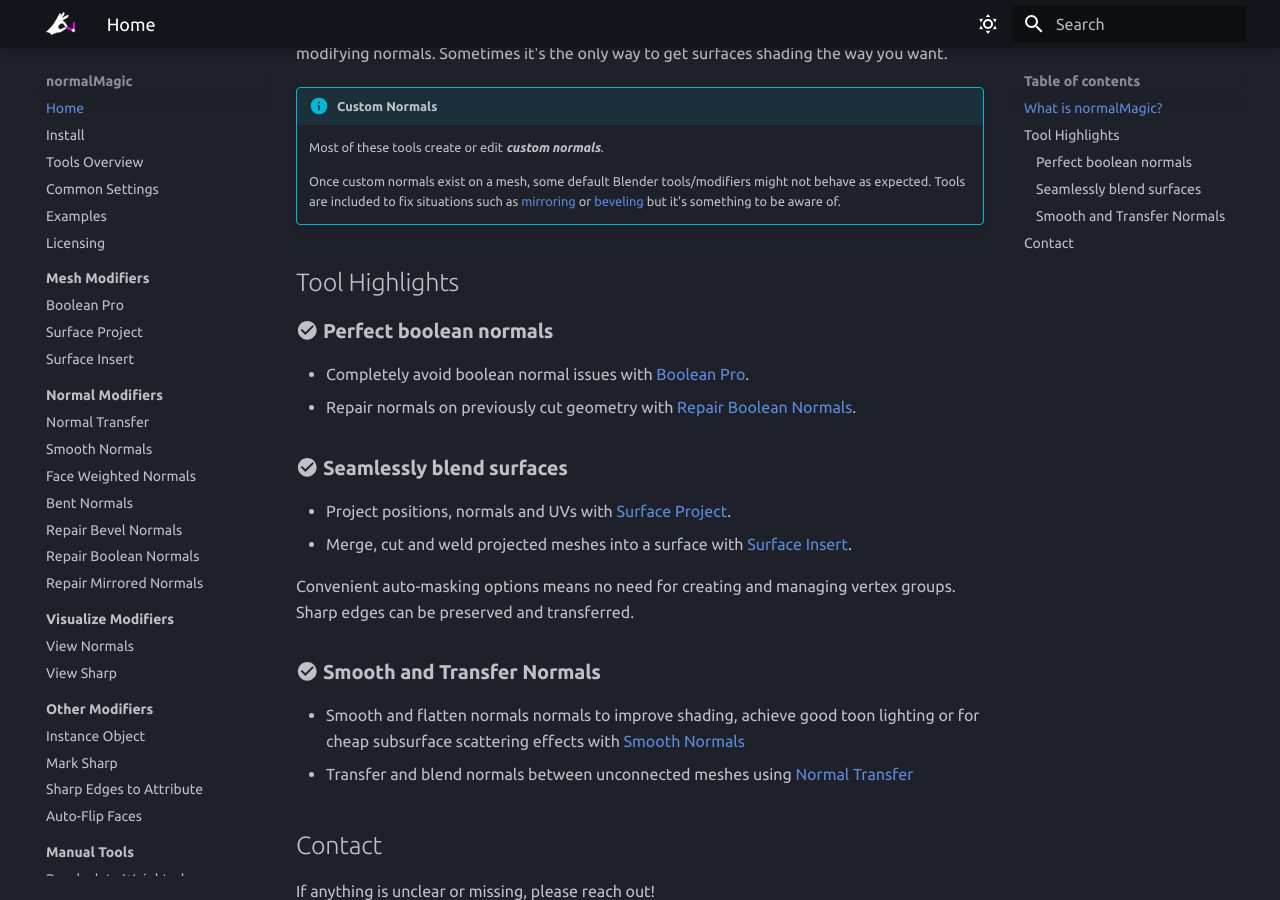
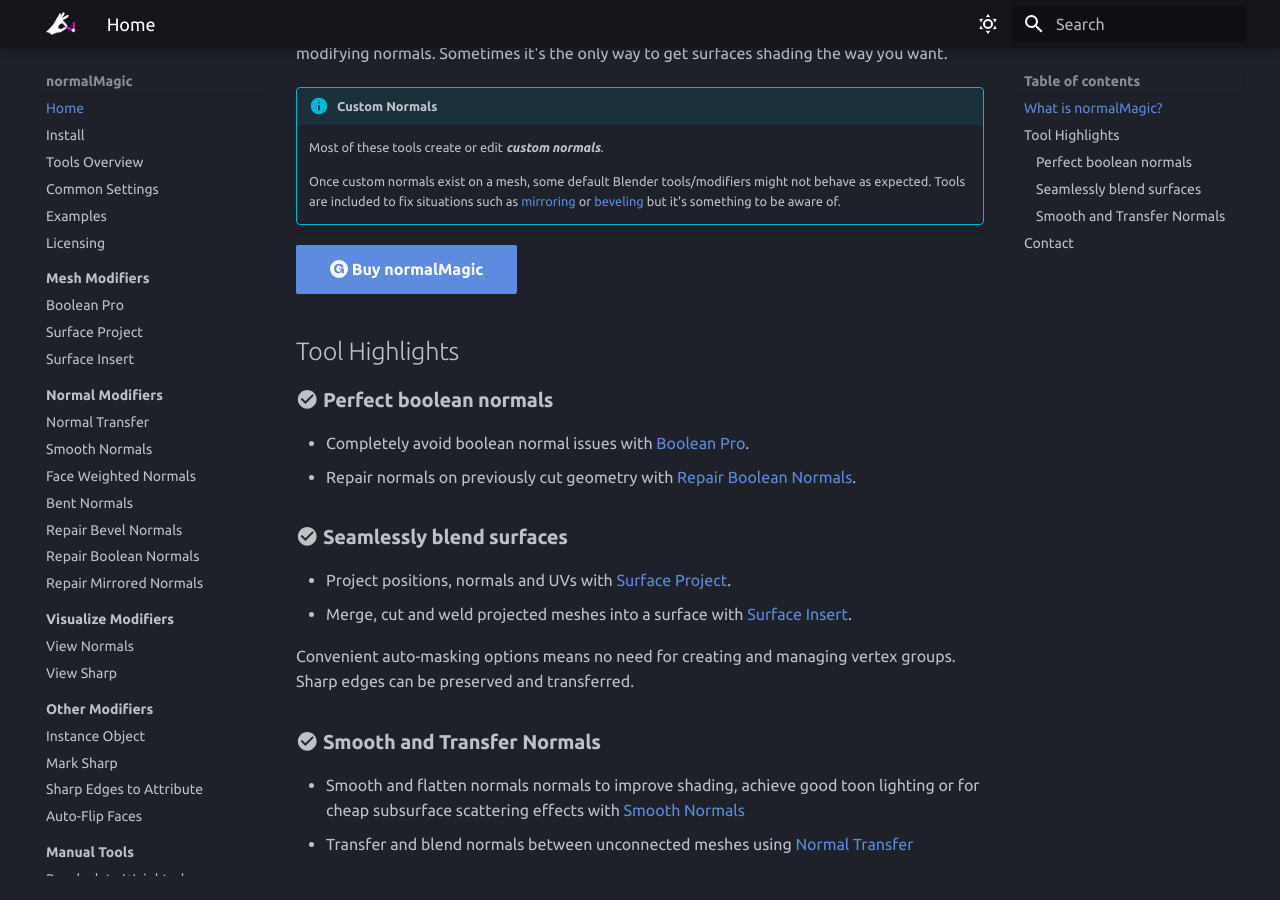
Before and after one commit to SpaghetMeNot/normalmagic, an MkDocs documentation site: the page built from docs/index.md, in a window 1280 px wide and 900 px high, scrolled down 667 px. Built offline with MkDocs 1.6.1 and Material for MkDocs 9.7.7, drawn with Linux system fonts in a browser that asks for light colours; some web fonts are replaced; the version menu is left out.

Commit message:
Adding "Buy" button to documentation home

```diff
--- a/docs/index.md
+++ b/docs/index.md
@@ -23,6 +23,8 @@
 
     Once custom normals exist on a mesh, some default Blender tools/modifiers might not behave as expected.
     Tools are included to fix situations such as [mirroring](normal_tools/repair_mirrored_normals.md) or [beveling](normal_tools/repair_bevel_normals.md) but it's something to be aware of.
+
+[:simple-gumroad:  Buy normalMagic](https://spaghetmenot.gumroad.com/l/normalmagic){ .md-button .md-button--primary }
 
 ## Tool Highlights
 
```
